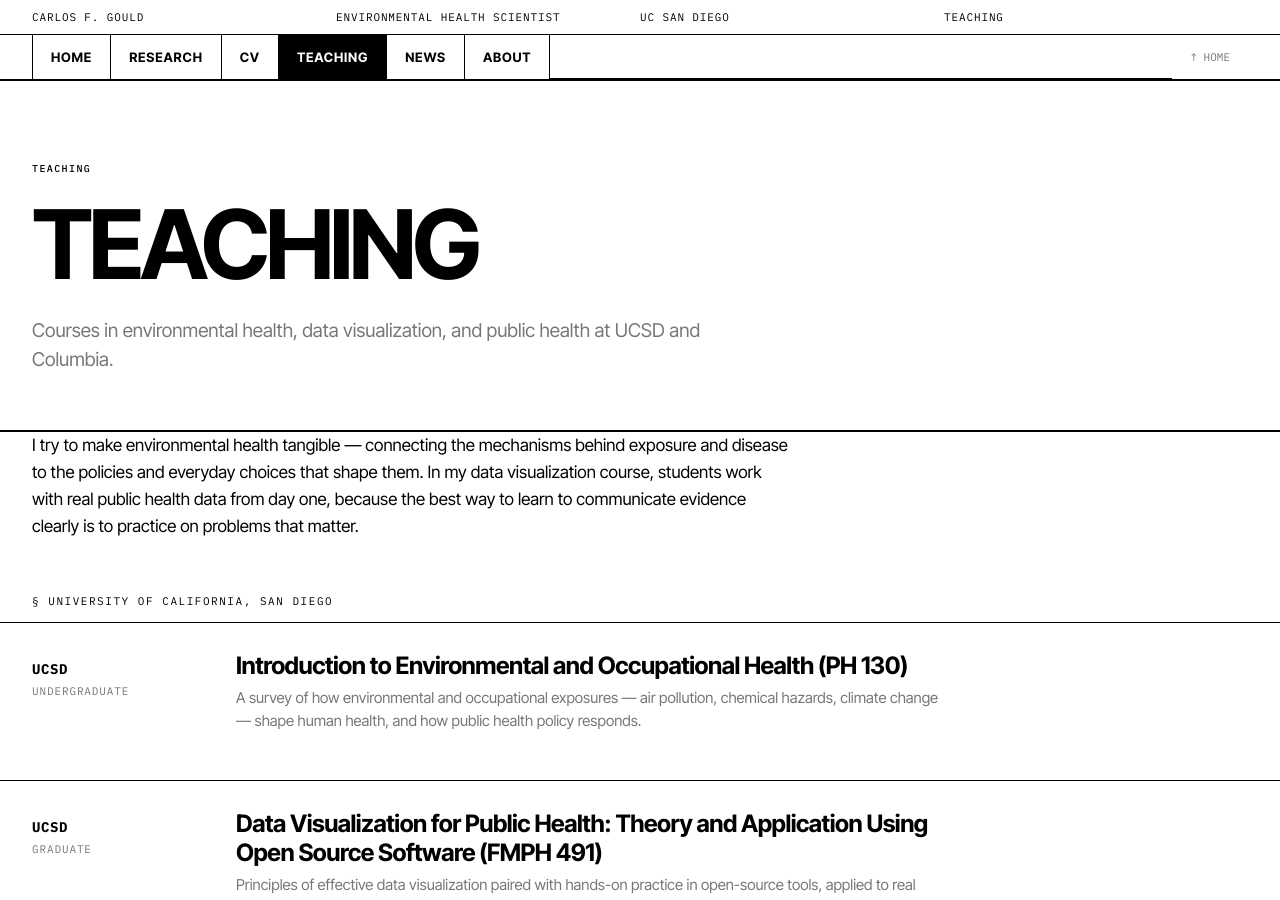
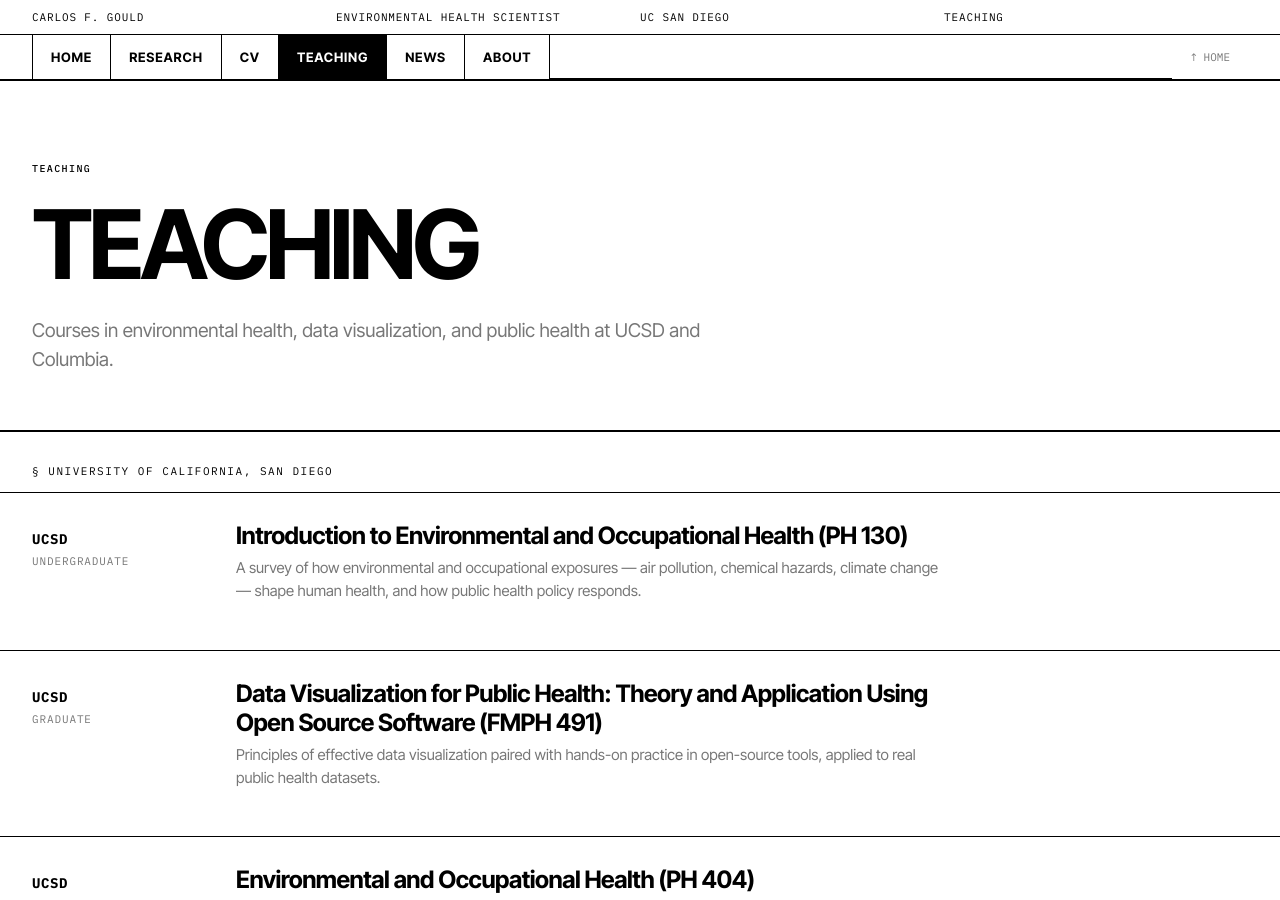
Before and after one commit to gouldc/gouldc.github.io, a Jekyll site: the page built from _pages/teaching.md, in a window 1280 px wide and 900 px high. Built offline with Jekyll 4.4.1, drawn with Linux system fonts in a browser that asks for light colours.

Commit message:
Remove teaching philosophy intro paragraph
Draft copy wasn't strong; to be workshopped later.

```diff
--- a/_pages/teaching.md
+++ b/_pages/teaching.md
@@ -6,6 +6,4 @@ classes: teaching-page
 lede: "Courses in environmental health, data visualization, and public health at UCSD and Columbia."
 ---
 
-I try to make environmental health tangible &mdash; connecting the mechanisms behind exposure and disease to the policies and everyday choices that shape them. In my data visualization course, students work with real public health data from day one, because the best way to learn to communicate evidence clearly is to practice on problems that matter.
-
 {% include list-courses.html %}
```
